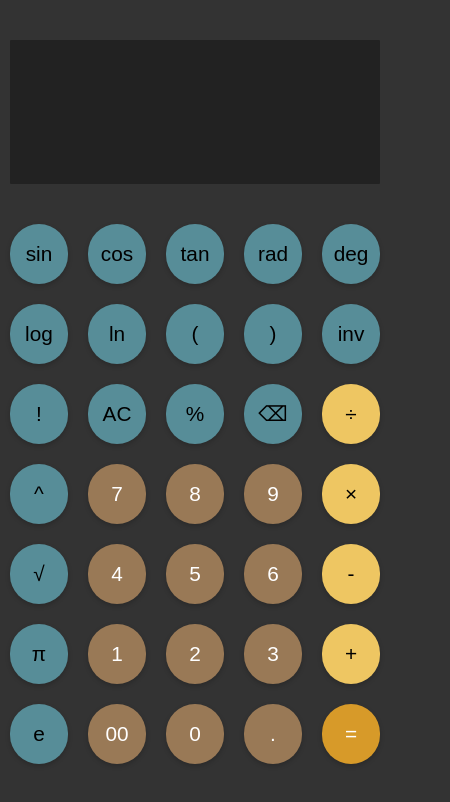
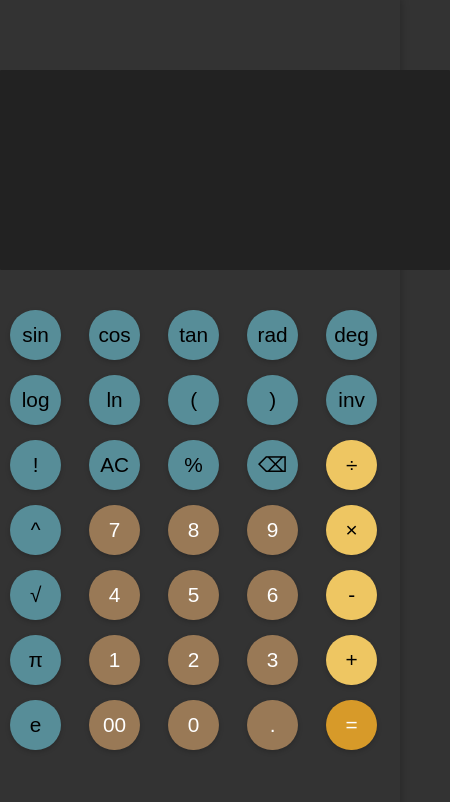
Before and after one commit to ayatarefin/sci-calculator, a plain HTML site: page index.html in a window 390 px wide. Shown: the whole page, 450 px wide, since content can reach past the window. Drawn offline with Linux system fonts and the light colour scheme.

```diff
--- a/style.css
+++ b/style.css
@@ -144,6 +144,8 @@
 
 /* Screen styling */
 .screen {
+    width: 100vw;
+    height: 100vh;
     display: flex;
     flex-direction: column;
     justify-content: space-between;
@@ -166,13 +168,14 @@
     display: grid;
     grid-template-columns: repeat(5, 1fr); /* 5 buttons per row */
     grid-template-rows: repeat(8, 1fr);   /* 8 rows total */
-    gap: 20px;
+    gap: 15px;
+    margin-left: 10px;
 }
 
 /* Button styling */
 button {
-    width: 100%;
-    height: 60px;
+    width: 80%;
+    height: 50px;
     font-size: 1.3rem;
     background-color: #444;
     color: white;
```
